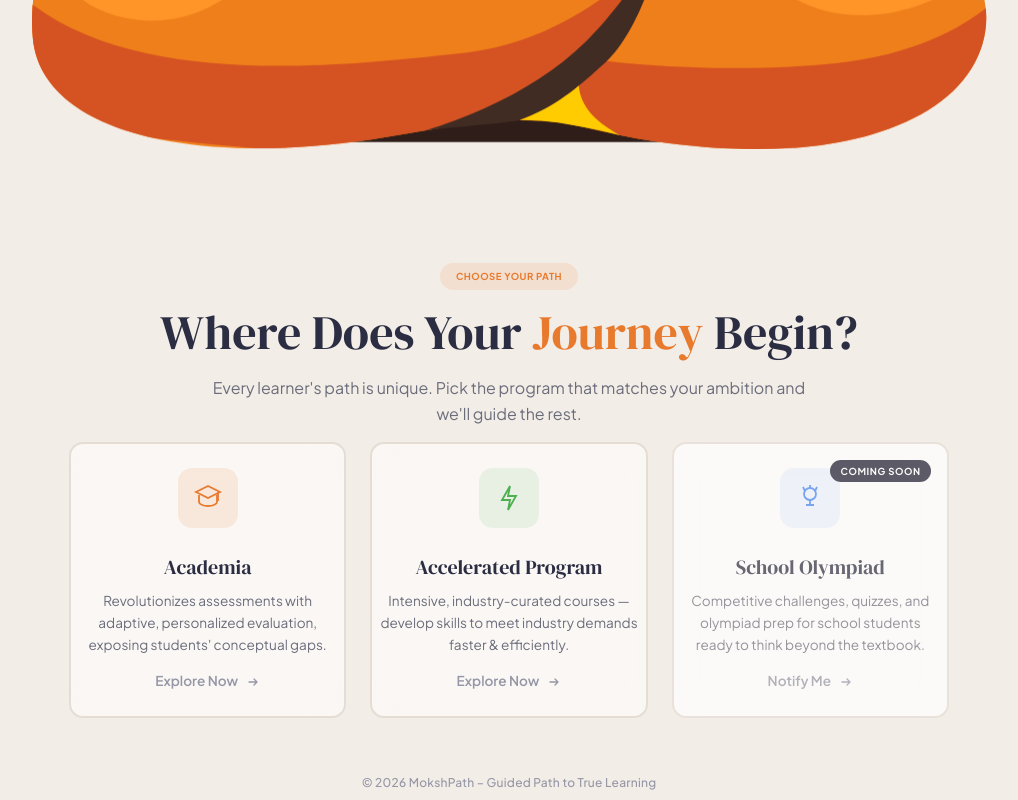
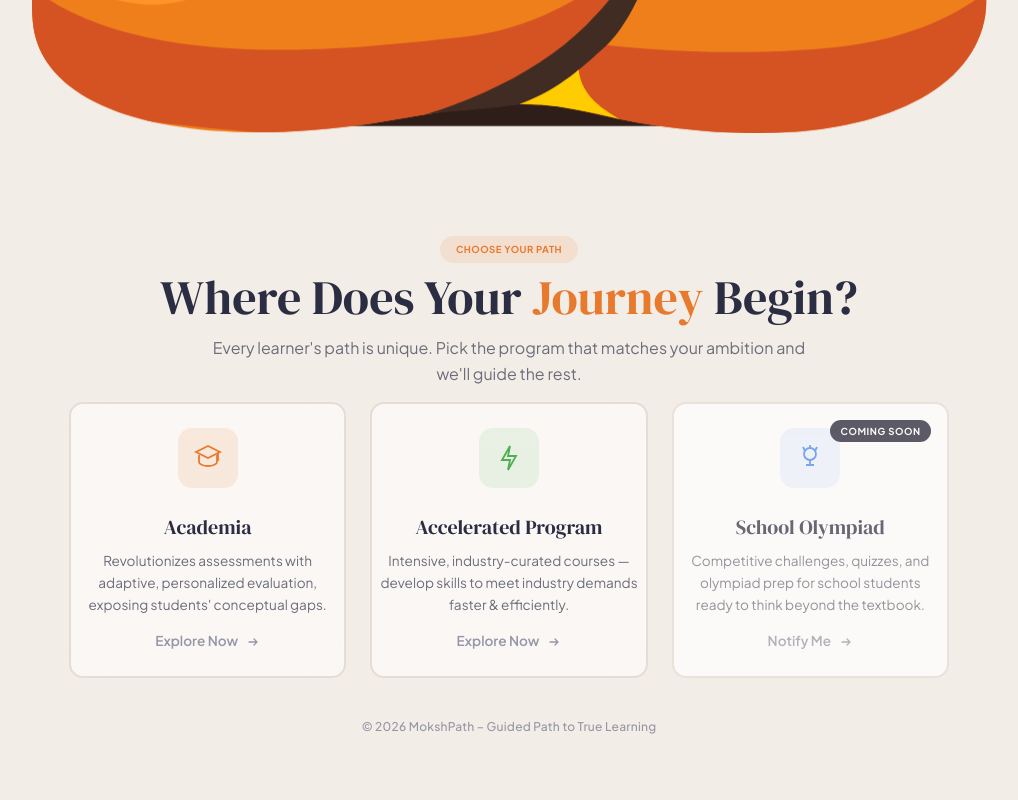
Before and after one commit to Aiinhome-Aivista/moksh-path-landing, a React (Vite) app: page / in a window 1280 px wide. Shown: the part 1335-2135 px from the top of the page, without its empty margins (131-1149 px from the left). After the commit the page ends 2079 px from the top, so only its background shows below. Built offline with nearby package versions, Linux system fonts and the light colour scheme.

Commit message:
rwmove scroll 4

```diff
--- a/src/components/home/mokshPathDashboard.css
+++ b/src/components/home/mokshPathDashboard.css
@@ -65,7 +65,7 @@
   flex-direction: column;
   align-items: center;
   justify-content: center;
-  padding: 2rem 1.5rem;
+  padding: 1rem 1.5rem;
   text-align: center;
 }
 
@@ -89,7 +89,7 @@
   color: #6b6d7b;
   font-size: 1rem;
   max-width: 600px;
-  margin: 0.5rem auto 0;
+  margin: 0.2rem auto 0;
   line-height: 1.6;
 }
 
@@ -181,7 +181,7 @@
 /* Badges and Icons */
 .home-path-badge {
   display: inline-block;
-  margin: 1rem 0 0.5rem;
+  margin: .3rem 0 0;
   padding: 0.4rem 1rem;
   background-color: rgba(232, 122, 46, 0.12);
   color: #e87a2e;
```
